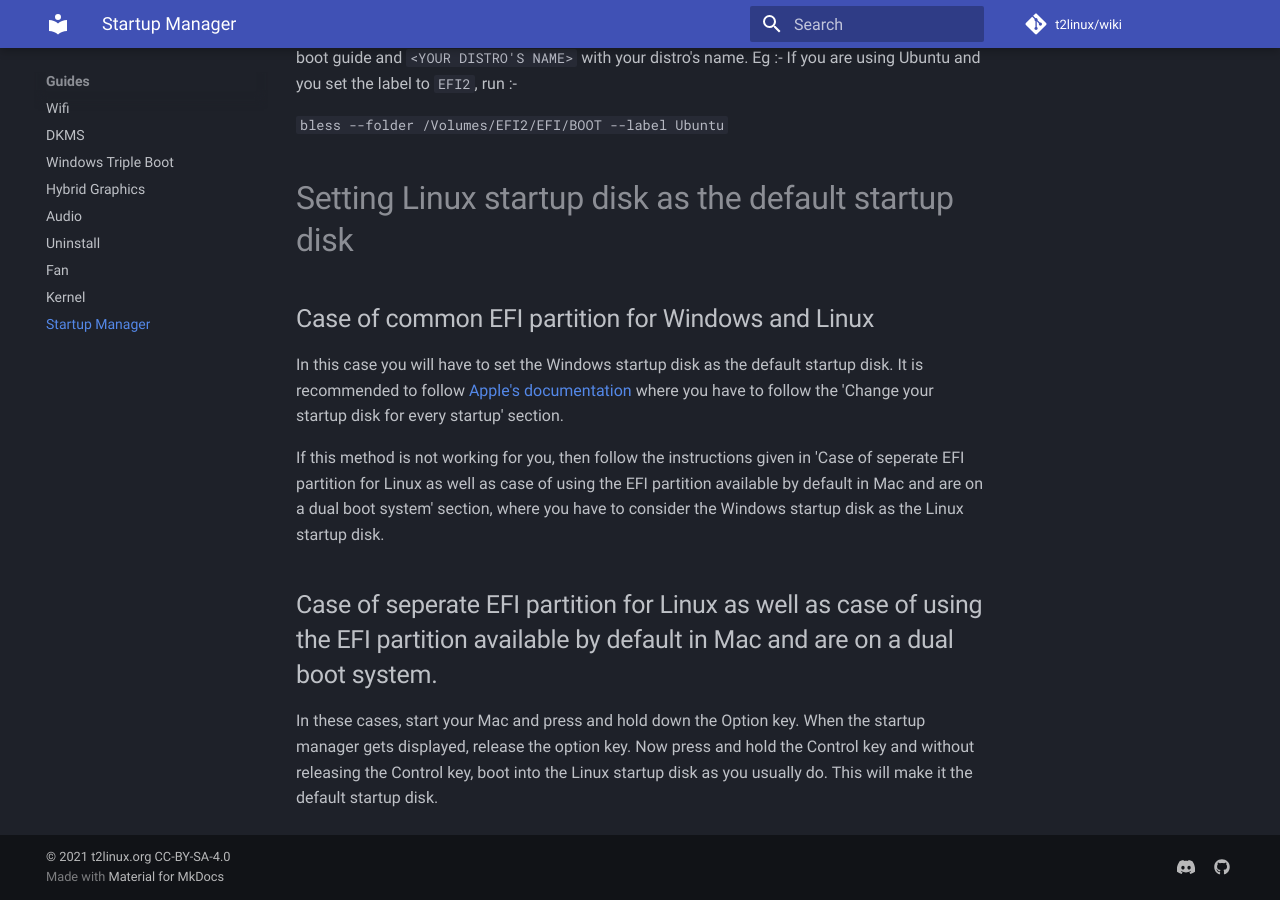
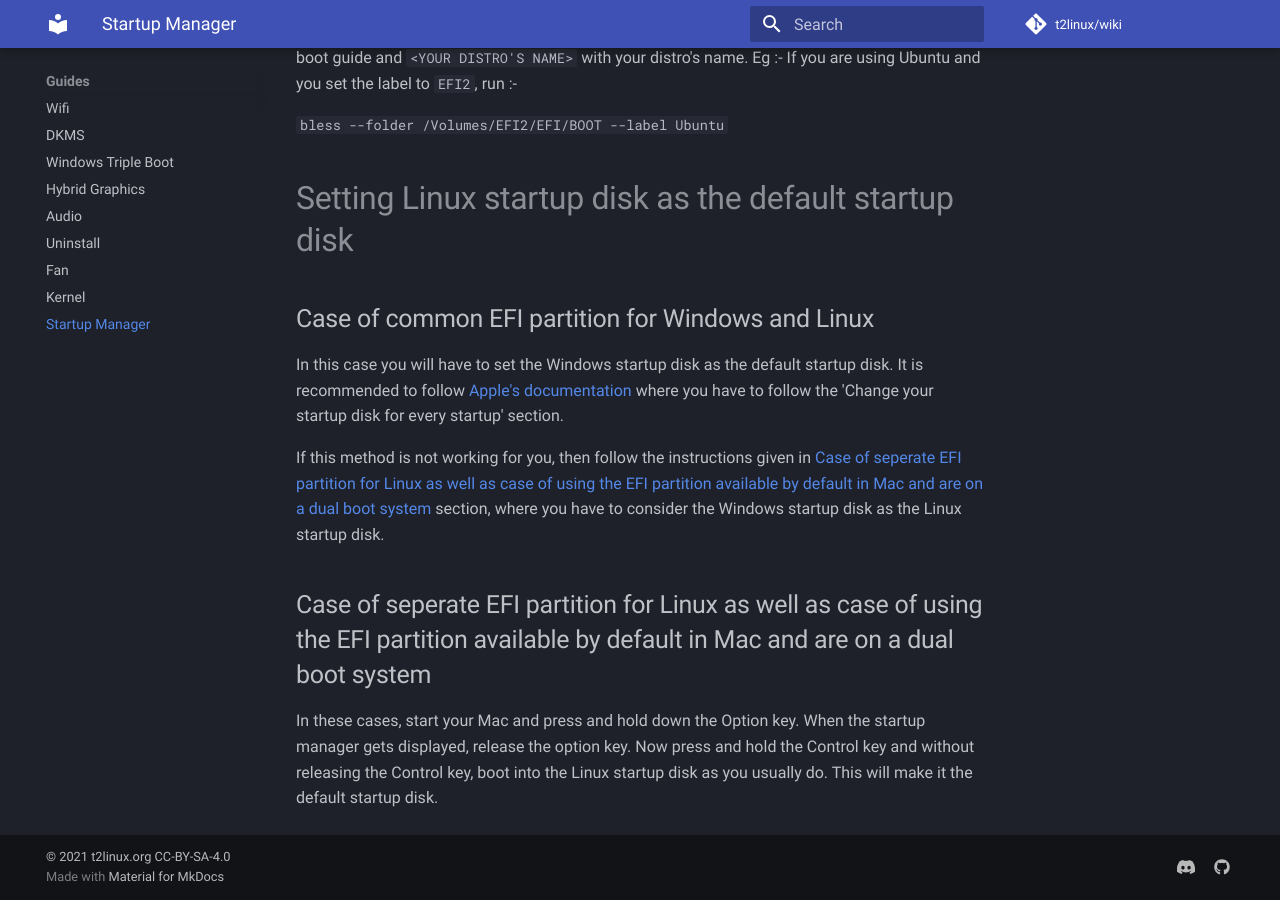
Before and after one commit to t2linux/wiki, an MkDocs documentation site: the page built from docs/guides/startup-manager.md, in a window 1280 px wide and 900 px high, scrolled down 1293 px. Built offline with MkDocs 1.6.1 and Material for MkDocs 9.7.7, drawn with Linux system fonts in a browser that asks for light colours; comment, search, counter and statistics services are not loaded; part of the change alters nothing that is shown; some of the changed text lies outside the part shown.

```diff
--- a/docs/guides/startup-manager.md
+++ b/docs/guides/startup-manager.md
@@ -1,6 +1,6 @@
 # Introduction
 
-This guide shall help you perform 2 tasks. Firstly you shall be able to set the correct label for your Linux startup disk on Mac startup manager and replace the EFI Boot label. Secondly you shall be able to make Linux startup disk as the default startup disk in case you wish to do so.
+This guide shall help you perform 2 tasks. Firstly you shall be able to set the correct label for your Linux startup disk on Mac startup manager and replace the `EFI Boot label`. Secondly you shall be able to make Linux startup disk as the default startup disk in case you wish to do so.
 
 The steps to perform the above tasks vary as per the way you have installed Linux, and thus check out the guide under the heading that applies to your case.
 
@@ -40,8 +40,8 @@ Replace `<NAME OF SEPERATE EFI PARTITION>` with the label you set using in the a
 
 In this case you will have to set the Windows startup disk as the default startup disk. It is recommended to follow [Apple's documentation](https://support.apple.com/en-in/guide/mac-help/mchlp1034/mac) where you have to follow the 'Change your startup disk for every startup' section.
 
-If this method is not working for you, then follow the instructions given in 'Case of seperate EFI partition for Linux as well as case of using the EFI partition available by default in Mac and are on a dual boot system' section, where you have to consider the Windows startup disk as the Linux startup disk.
+If this method is not working for you, then follow the instructions given in [Case of seperate EFI partition for Linux as well as case of using the EFI partition available by default in Mac and are on a dual boot system](https://wiki.t2linux.org/guides/startup-manager/#case-of-seperate-efi-partition-for-linux-as-well-as-case-of-using-the-efi-partition-available-by-default-in-mac-and-are-on-a-dual-boot-system) section, where you have to consider the Windows startup disk as the Linux startup disk.
 
-## Case of seperate EFI partition for Linux as well as case of using the EFI partition available by default in Mac and are on a dual boot system.
+## Case of seperate EFI partition for Linux as well as case of using the EFI partition available by default in Mac and are on a dual boot system
 
 In these cases, start your Mac and press and hold down the Option key. When the startup manager gets displayed, release the option key. Now press and hold the Control key and without releasing the Control key, boot into the Linux startup disk as you usually do. This will make it the default startup disk.
```
